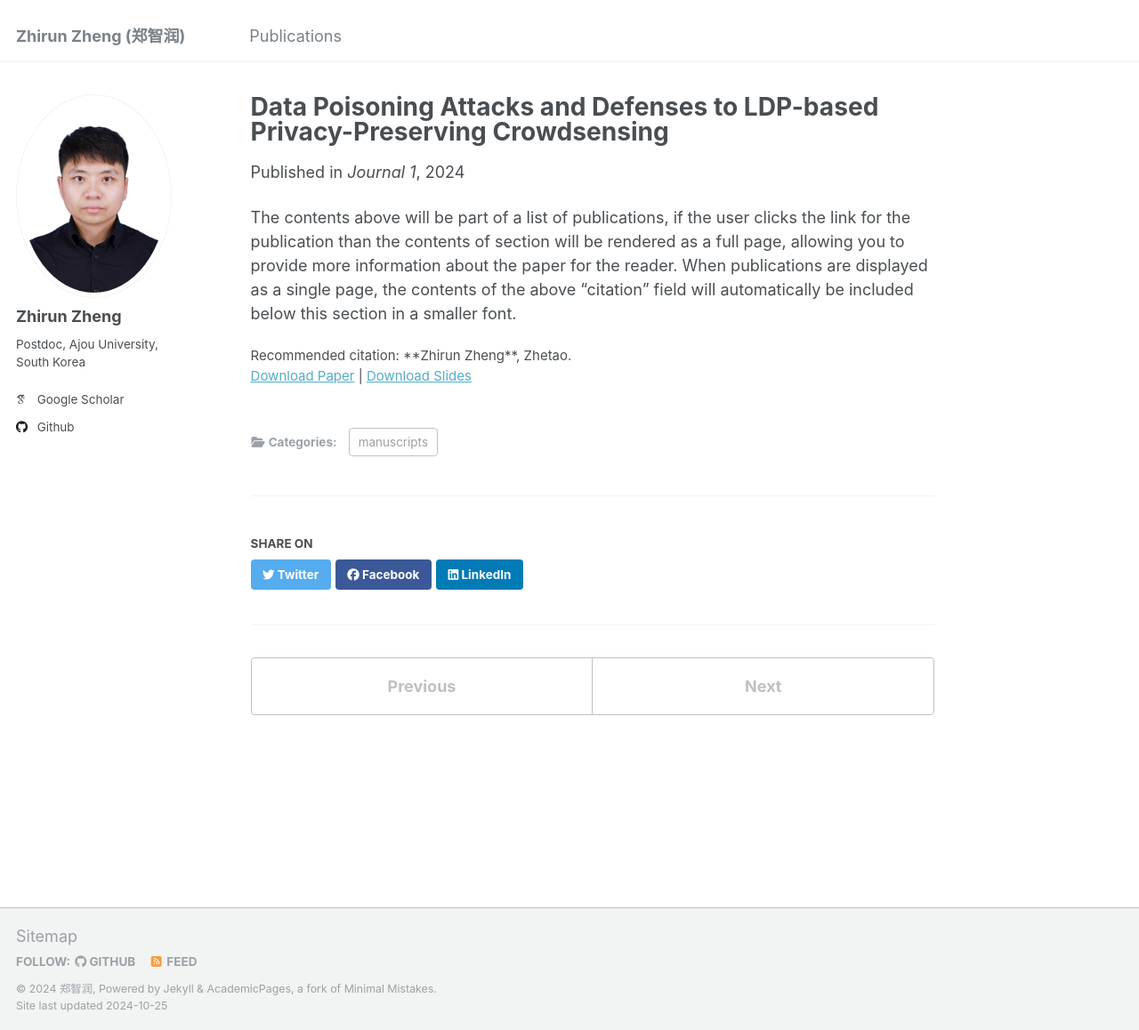
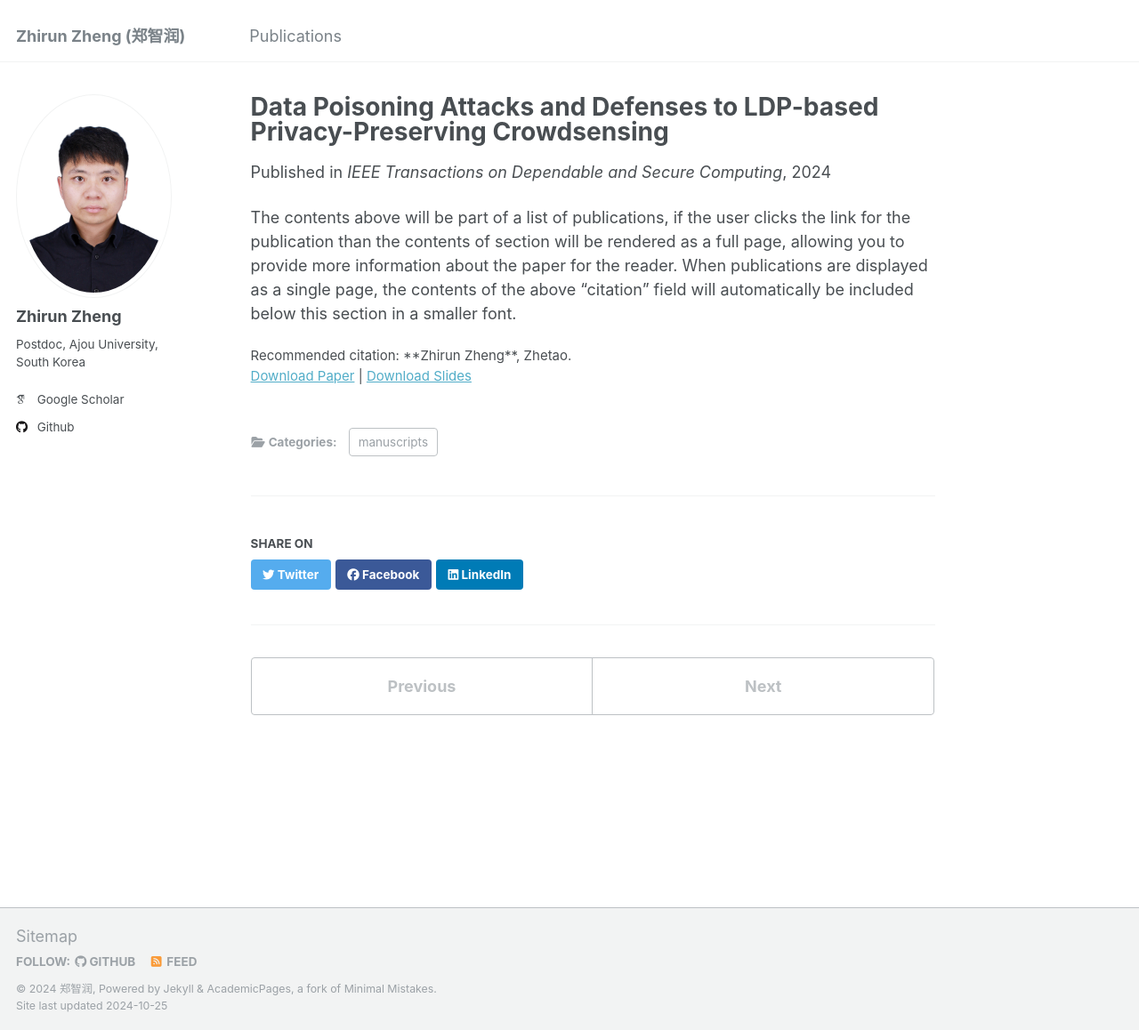
Before and after one commit to zhengzhirun/EN, a Jekyll site: the page built from _publications/2024-02-07-paper-title-number-1.md, in a window 1280 px wide and 1158 px high. Shown: the whole window at 89% size. Built offline with Jekyll 4.4.1, drawn with Linux system fonts in a browser that asks for light colours; some web fonts are replaced.

Commit message:
Update 2024-02-07-paper-title-number-1.md

```diff
--- a/_publications/2024-02-07-paper-title-number-1.md
+++ b/_publications/2024-02-07-paper-title-number-1.md
@@ -5,7 +5,7 @@ category: manuscripts
 permalink: /publication/2009-10-01-paper-title-number-1
 excerpt: #'This paper is about the number 3. The number 4 is left for future work.'
 date: 2024-02-07
-venue: 'Journal 1'
+venue: 'IEEE Transactions on Dependable and Secure Computing'
 slidesurl: 'http://academicpages.github.io/files/slides1.pdf'
 paperurl: 'http://academicpages.github.io/files/paper1.pdf'
 citation: '**Zhirun Zheng**, Zhetao.'
```
